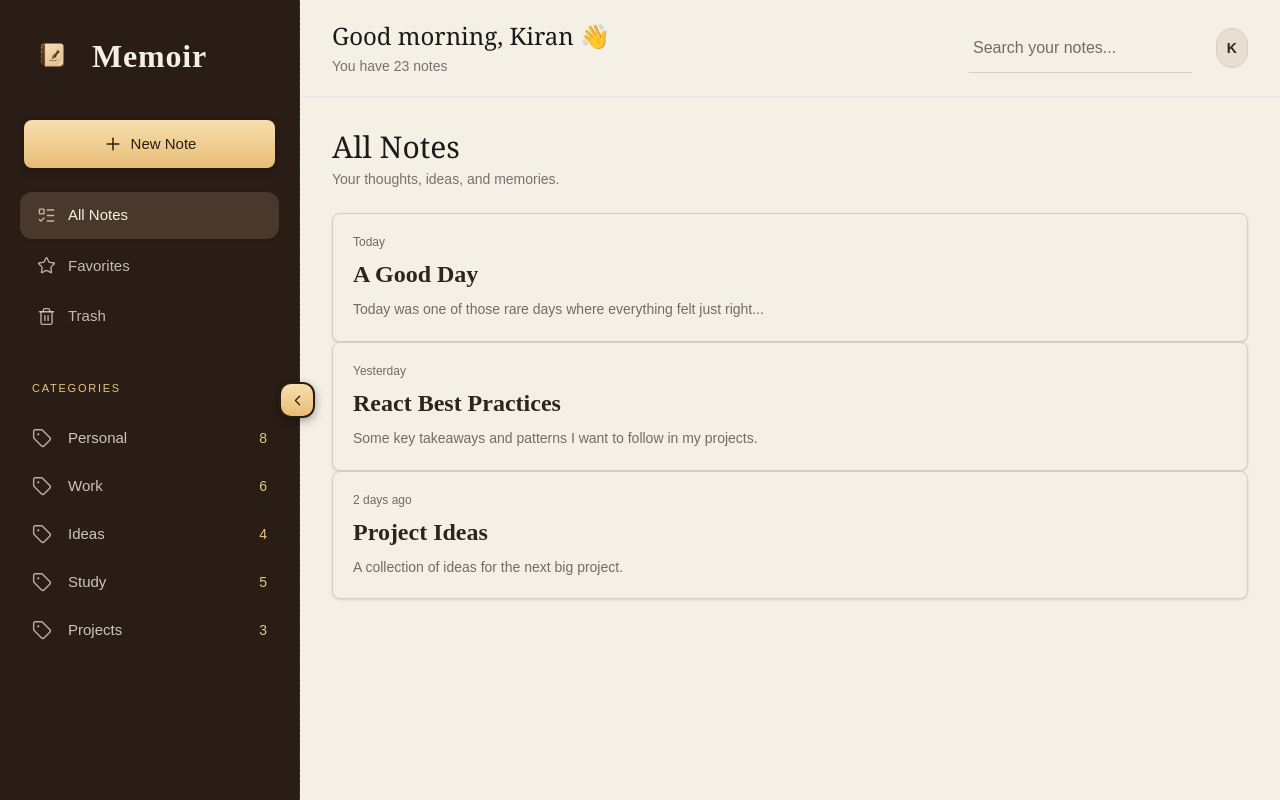
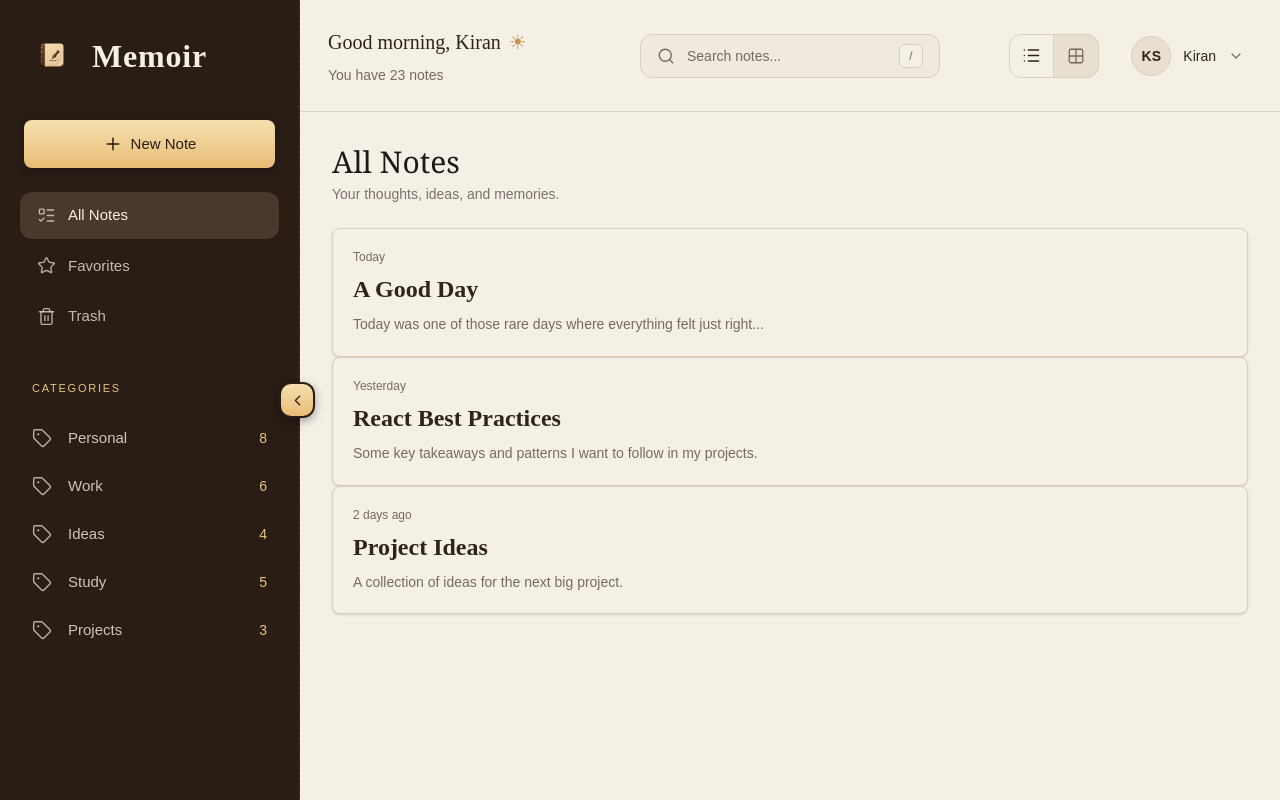
Before and after one commit to krn-sm/notes-app, a React (Vite) app in the folder frontend/: page / in a window 1280 px wide. Built offline with nearby package versions, Linux system fonts and the light colour scheme.

Commit message:
Altered AppHeader

```diff
--- a/frontend/src/components/atoms/Button.tsx
+++ b/frontend/src/components/atoms/Button.tsx
@@ -1,5 +1,5 @@
 type ButtonProps = React.ButtonHTMLAttributes<HTMLButtonElement> & {
-  variant?: "primary" | "secondary"
+  variant?: "primary" | "secondary" | "ghost"
 }
 
 const Button = ({
@@ -25,6 +25,13 @@ const Button = ({
       bg-[#453127]
       text-paper
       hover:bg-[#523c30]
+    `,
+
+    ghost: `
+      bg-transparent
+      text-ink-muted
+      hover:bg-paper-dark
+      hover:text-ink
     `,
   }
 
--- a/frontend/src/components/atoms/Input.tsx
+++ b/frontend/src/components/atoms/Input.tsx
@@ -5,16 +5,11 @@ const Input = ({ className = "", ...props }: InputProps) => {
     <input
       className={`
         w-full
-        border-b
-        border-line
         bg-transparent
-        px-1
-        py-3
         font-body
         text-ink
         outline-none
         placeholder:text-ink-muted
-        focus:border-gold
         ${className}
       `}
       {...props}
--- a/frontend/src/components/molecules/SearchBar.tsx
+++ b/frontend/src/components/molecules/SearchBar.tsx
@@ -1,3 +1,5 @@
+import { Search } from "lucide-react"
+
 import Input from "../atoms/Input"
 
 type SearchBarProps = {
@@ -10,13 +12,61 @@ const SearchBar = ({
   onChange,
 }: SearchBarProps) => {
   return (
-    <div className="w-full font-body">
+    <div
+      className="
+        flex
+        h-11
+        w-full
+        items-center
+        rounded-xl
+        border
+        border-line
+        bg-paper-dark/40
+        px-4
+        transition-colors
+        focus-within:border-gold
+      "
+    >
+      <Search
+        size={18}
+        strokeWidth={1.8}
+        className="mr-3 shrink-0 text-ink-muted"
+      />
+
       <Input
         type="search"
-        placeholder="Search your notes..."
+        placeholder="Search notes..."
         value={value}
         onChange={(event) => onChange(event.target.value)}
+        className="
+          h-full
+          min-w-0
+          px-0
+          py-0
+          text-sm
+        "
       />
+
+      <kbd
+        className="
+          ml-3
+          flex
+          h-6
+          w-6
+          shrink-0
+          items-center
+          justify-center
+          rounded-md
+          border
+          border-line
+          bg-paper
+          font-body
+          text-xs
+          text-ink-muted
+        "
+      >
+        /
+      </kbd>
     </div>
   )
 }
--- a/frontend/src/components/organisms/AppHeader.tsx
+++ b/frontend/src/components/organisms/AppHeader.tsx
@@ -1,24 +1,138 @@
-import Avatar from "../atoms/Avatar";
-import SearchBar from "../molecules/SearchBar";
+import {
+  ChevronDown,
+  Grid2X2,
+  List,
+} from "lucide-react"
 
-const NavBar = () => {
+import Avatar from "../atoms/Avatar"
+import Button from "../atoms/Button"
+import SearchBar from "../molecules/SearchBar"
+
+const AppHeader = () => {
   return (
-    <header className="flex items-center justify-between border-b border-stone-200 px-8 py-5">
-      <div>
-        <h1 className="font-serif text-2xl text-stone-900">
-          Good morning, Kiran 👋
+    <header
+      className="
+        flex
+        h-[112px]
+        shrink-0
+        items-center
+        justify-between
+        border-b
+        border-line
+        bg-paper
+        px-7
+      "
+    >
+      {/* Greeting Section */}
+      <div className="min-w-[260px]">
+        <h1
+          className="
+            font-display
+            text-[20px]
+            font-medium
+            text-ink
+          "
+        >
+          Good morning, Kiran
+          <span className="ml-2 text-gold">☀</span>
         </h1>
 
-        <p className="mt-1 text-sm text-stone-500">You have 23 notes</p>
+        <p
+          className="
+            mt-2
+            font-body
+            text-sm
+            text-ink-muted
+          "
+        >
+          You have 23 notes
+        </p>
       </div>
 
-      <div className="flex items-center gap-6">
-        <SearchBar value="" onChange={() => {}} />
+      {/* Search */}
+      <div className="w-full max-w-[300px]">
+        <SearchBar
+          value=""
+          onChange={() => {}}
+        />
+      </div>
 
-        <Avatar name="Kiran" />
+      {/* Header Actions */}
+      <div className="flex min-w-[260px] items-center justify-end gap-6">
+        {/* View Toggle */}
+        <div
+          className="
+            flex
+            h-11
+            overflow-hidden
+            rounded-xl
+            border
+            border-line
+            bg-paper-dark
+          "
+        >
+          <Button
+            variant="ghost"
+            aria-label="List view"
+            className="
+              h-full
+              w-11
+              !rounded-none
+              !px-0
+              !py-0
+              border-r
+              border-line
+              !bg-paper
+              !text-ink
+            "
+          >
+            <List size={19} strokeWidth={1.8} />
+          </Button>
+
+          <Button
+            variant="ghost"
+            aria-label="Grid view"
+            className="
+              h-full
+              w-11
+              !rounded-none
+              !px-0
+              !py-0
+            "
+          >
+            <Grid2X2 size={18} strokeWidth={1.7} />
+          </Button>
+        </div>
+
+        {/* User Menu */}
+        <Button
+          variant="ghost"
+          className="
+            group
+            gap-3
+            !px-2
+            !py-1
+          "
+        >
+          <Avatar name="Kiran S M" />
+
+          <span className="text-sm font-medium text-ink">
+            Kiran
+          </span>
+
+          <ChevronDown
+            size={16}
+            strokeWidth={1.8}
+            className="
+              text-ink-muted
+              transition-transform
+              group-hover:translate-y-[1px]
+            "
+          />
+        </Button>
       </div>
     </header>
-  );
-};
+  )
+}
 
-export default NavBar;
+export default AppHeader
```
